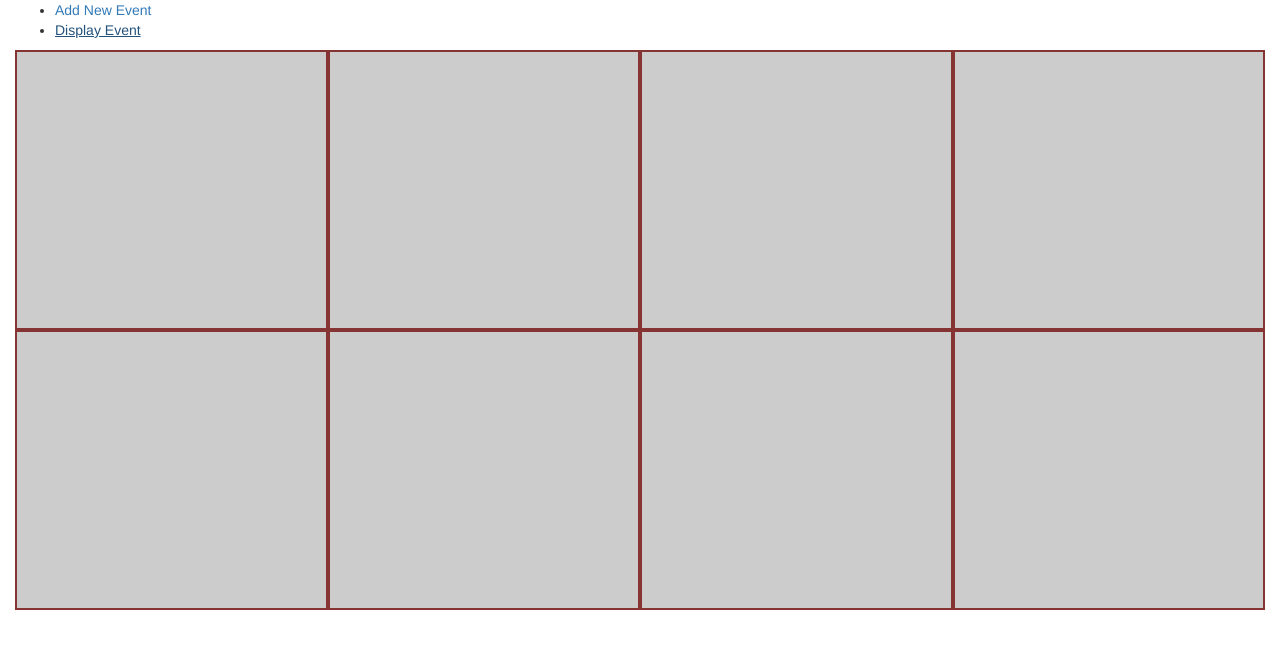
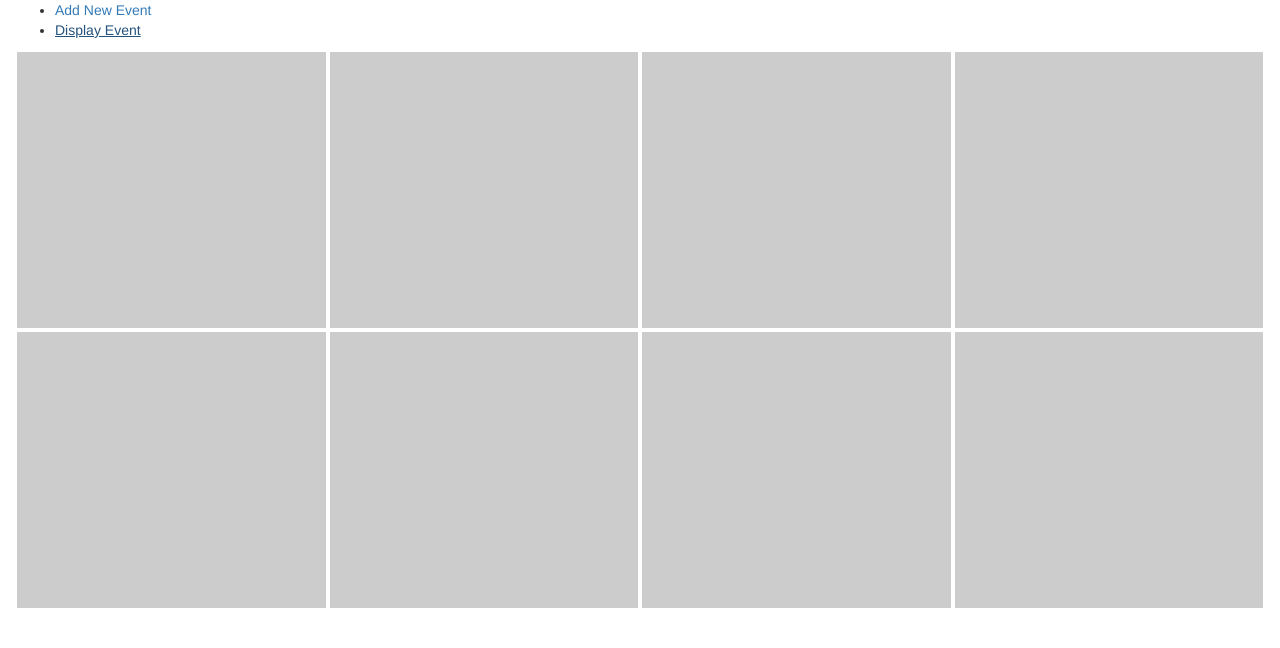
Before and after one commit to shivanikale12/angularjs, a plain HTML site: page index.html in a window 1280 px wide. Both pictures are taken after a click on the link "Display Event". Drawn offline with Linux system fonts and the light colour scheme.

Commit message:
Update style.css

```diff
--- a/Css/style.css
+++ b/Css/style.css
@@ -12,7 +12,7 @@
 
   .box{
     background-color: #cccccc;
-    border:2px solid #853333;
+    border:2px solid white;
  height:280px;
     padding: 20px;
   }
```
